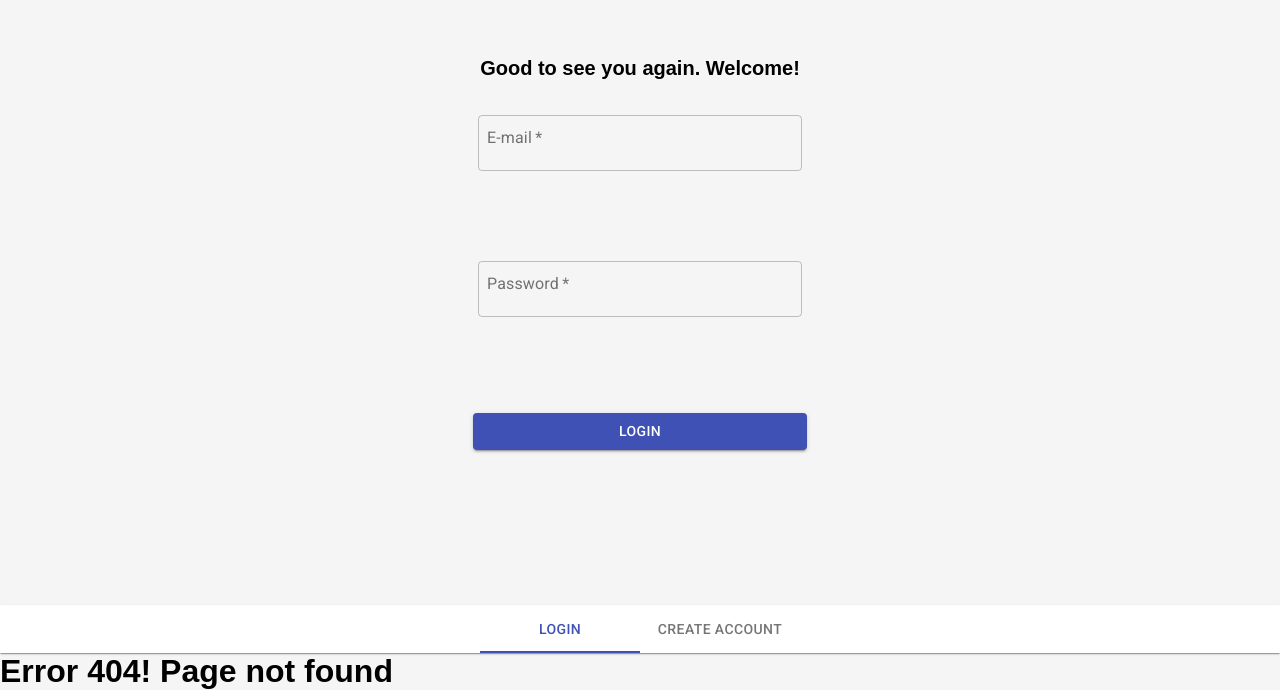
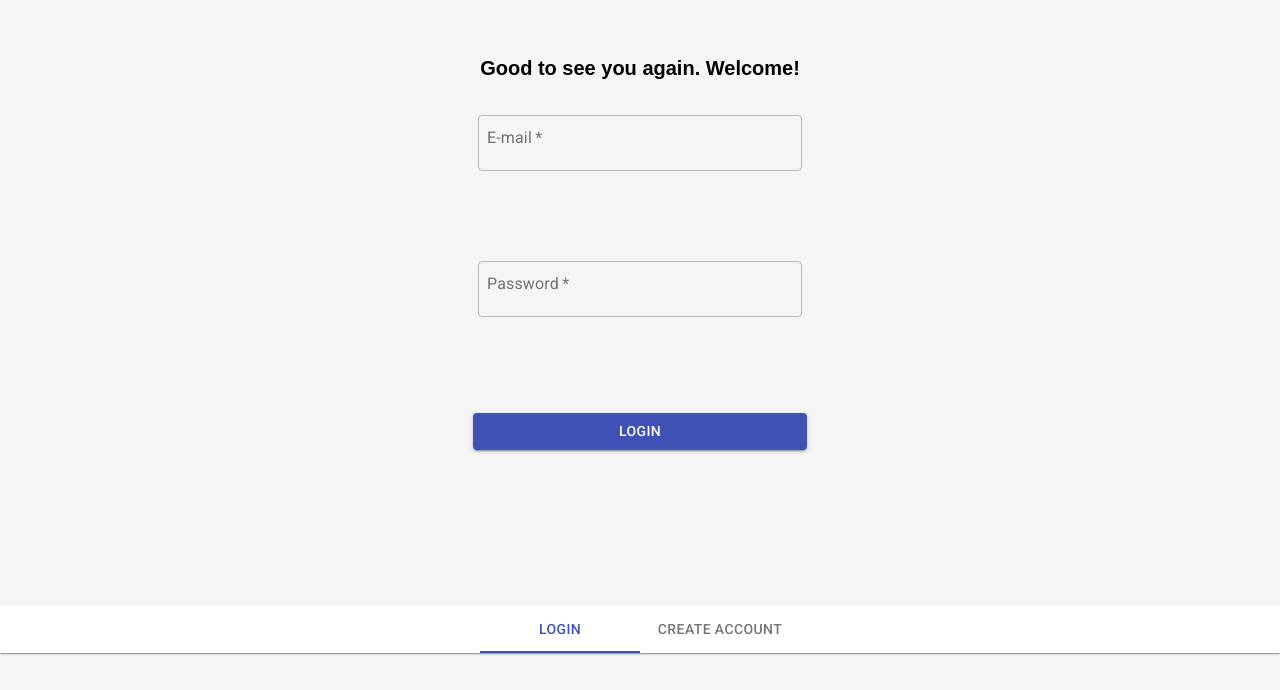
Before and after one commit to claudineibjr/SocialNetwork, a React (Create React App) app: page / in a window 1280 px wide. Before the commit this address had no page. Shown: the part 147-837 px from the top of the page. After the commit the page ends 800 px from the top, so only its background shows below. Built offline with nearby package versions, Linux system fonts and the light colour scheme.

Commit message:
BUG FIX: Website always redirects to 404 error page on GitHub Pages

```diff
--- a/src/Pages/NotFound/index.tsx
+++ b/src/Pages/NotFound/index.tsx
@@ -1,8 +1,12 @@
 // React Imports
 import React from 'react';
+import {Link} from 'react-router-dom';
 
 export default function NotFound(){
     return (
-        <h1>Error 404! Page not found</h1>
+        <h1 style={{textAlign:"center"}}>
+            Page not Found<br/>
+            <Link to="/">Go to Home </Link>
+        </h1>
     );
 }
--- a/src/Routes.tsx
+++ b/src/Routes.tsx
@@ -3,7 +3,7 @@ import React from 'react';
 import { Provider } from 'react-redux';
 import store from './Store';
 
-import { BrowserRouter, Route } from 'react-router-dom';
+import { BrowserRouter, Route, Switch } from 'react-router-dom';
 
 import Login from './Pages/Login';
 import Home from './Pages/Home';
@@ -19,12 +19,14 @@ export enum PossibleRoutes{
 export default function Routes(){
     return(
         <Provider store={store} >
-            <BrowserRouter>
-                <Route path='/' exact component={Login}/>
-                <Route path={PossibleRoutes.LOGIN} component={Login}/>
-                <Route path={PossibleRoutes.HOME} component={Home}/>
-                <Route path={PossibleRoutes.PROFILE} component={Profile}/>
-                <Route path='*' component={NotFound}/>
+            <BrowserRouter basename={process.env.PUBLIC_URL}>
+                <Switch>
+                    <Route path='/' exact component={Login}/>
+                    <Route path={PossibleRoutes.LOGIN} component={Login}/>
+                    <Route path={PossibleRoutes.HOME} component={Home}/>
+                    <Route path={PossibleRoutes.PROFILE} component={Profile}/>
+                    <Route component={NotFound}/>
+                </Switch>
             </BrowserRouter>
         </Provider>
     )
```
